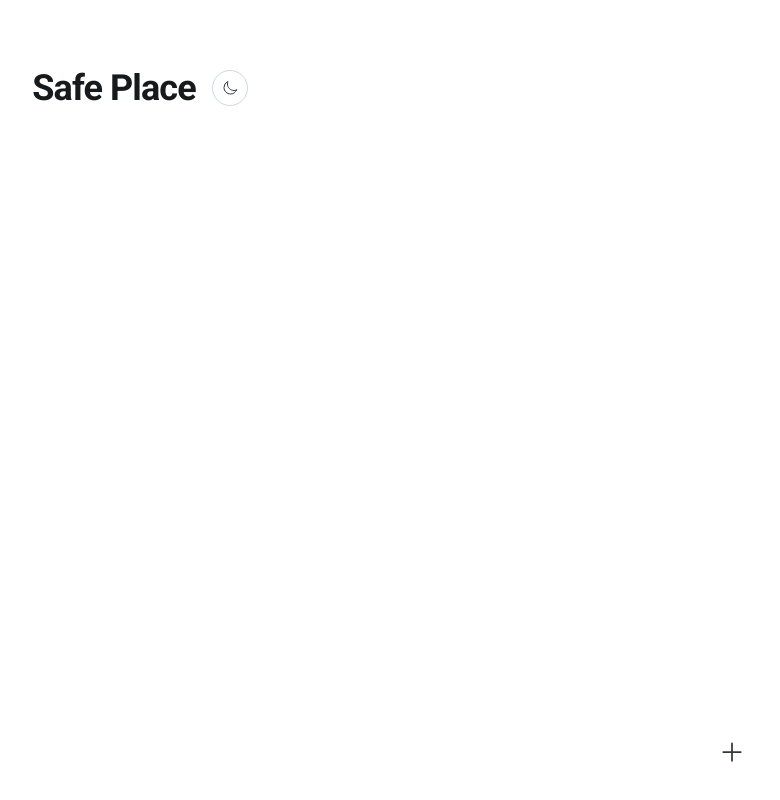
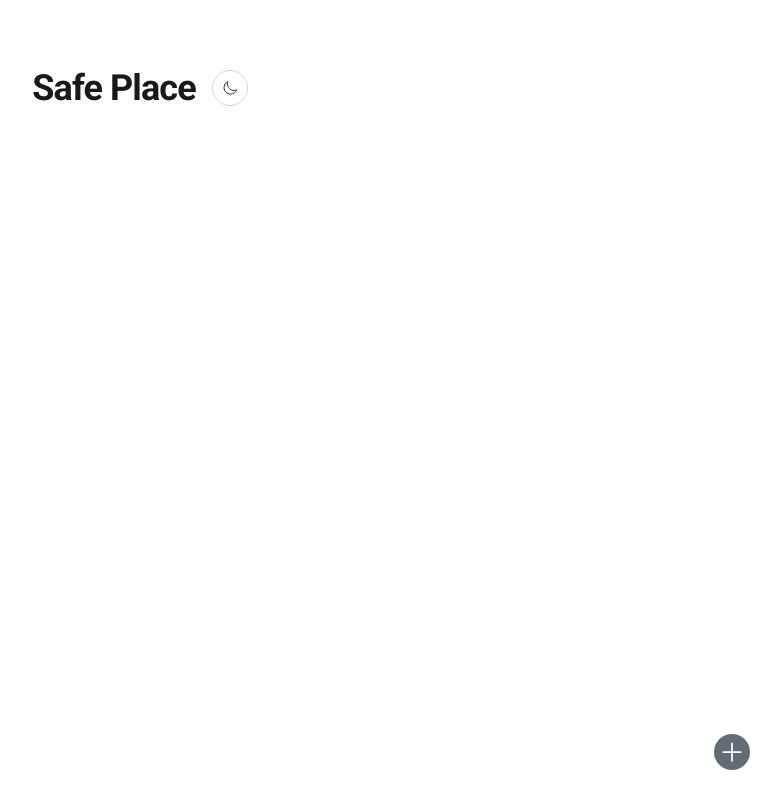
Before and after one commit to TheOfficialLOE/Authenticator, a React (Vite) app: page / in a window 1280 px wide. Shown: the whole page, without its empty margins (500-1280 px from the left). Built offline with nearby package versions, Linux system fonts and the light colour scheme.

Commit message:
Add icon properties

```diff
--- a/src/App.tsx
+++ b/src/App.tsx
@@ -56,8 +56,8 @@ const App = () => {
       </IconButton>
     </Box>
     <CodesList codes={codes}/>
-    <IconButton variant="plain" onClick={openModalForAdding} sx={{
-      position: "absolute",
+    <IconButton variant="solid" onClick={openModalForAdding} sx={{
+      position: "fixed",
       bottom: 30,
       right: 30,
       borderRadius: 999
```
